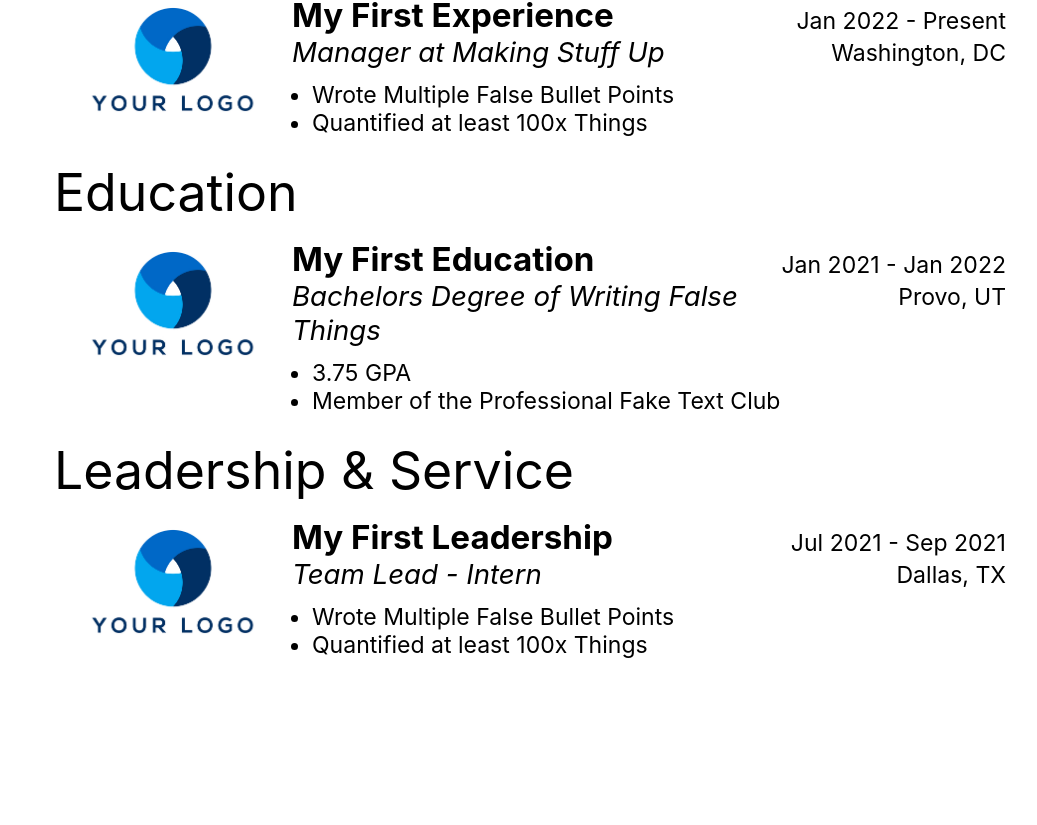
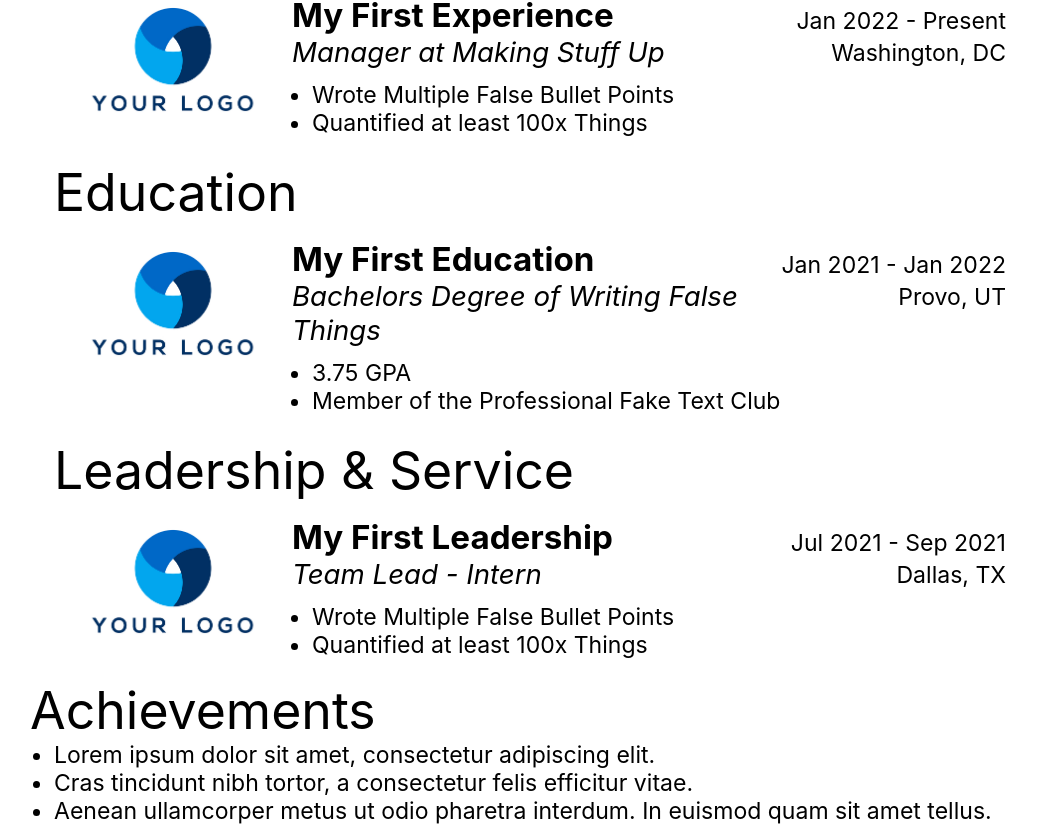
Before and after one commit to kevinpsites/react-resume-class, a React (Create React App) app: page / in a window 1280 px wide. Shown: the part 591-1416 px from the top of the page, without its empty margins (110-1147 px from the left). Before the commit the page ends 1270 px from the top, so only its background shows below. Built offline with nearby package versions, Linux system fonts and the light colour scheme.

Commit message:
Add Achievement Section

```diff
--- a/src/App.css
+++ b/src/App.css
@@ -192,6 +192,16 @@ img {
   font-size: var(--h4);
 }
 
+.achievement-section-container {
+  max-width: var(--max-page-width);
+  margin: 0px auto;
+}
+
+.achievement-section-container ul {
+  margin-left: 24px;
+  font-size: var(--h4);
+}
+
 @media screen and (min-width: 750px) {
   :root {
     --type-scale: 1.1;
--- a/src/App.tsx
+++ b/src/App.tsx
@@ -3,6 +3,7 @@ import "./App.css";
 import { AppContext } from "./appContext";
 import LoadingScreen from "./components/basicComponents/loadingScreen";
 import AboutSection from "./components/sectionComponents/aboutSection";
+import AchievementSection from "./components/sectionComponents/achievementSection";
 import ExperienceSection from "./components/sectionComponents/experience/experienceSection";
 import { useRetrieveResume } from "./hooks/useRetrieveResume";
 
@@ -28,6 +29,8 @@ const App = () => {
               {resume.leadershipService.length > 0 && (
                 <ExperienceSection title="leadership & Service" />
               )}
+
+              {resume.achievements.length > 0 && <AchievementSection />}
             </>
           )}
         </main>
--- a/src/appContext.ts
+++ b/src/appContext.ts
@@ -18,6 +18,7 @@ export const AppContext = createContext<MainAppContext>({
     education: [],
     experience: [],
     leadershipService: [],
+    achievements: [],
   },
 });
 export const useAppContext = () => useContext(AppContext);
--- /dev/null
+++ b/src/components/sectionComponents/achievementSection.tsx
@@ -0,0 +1,18 @@
+import React from "react";
+import { useAppContext } from "../../appContext";
+import ExperienceBullets from "./experience/components/experienceBullets";
+
+const AchievementSection = () => {
+  const { resume } = useAppContext();
+
+  return (
+    <article className={`achievement-section-container`}>
+      <h1>Achievements</h1>
+      <section>
+        <ExperienceBullets bullets={resume?.achievements ?? []} />
+      </section>
+    </article>
+  );
+};
+
+export default AchievementSection;
--- a/src/types/globalTypes.ts
+++ b/src/types/globalTypes.ts
@@ -3,6 +3,7 @@ export interface ResumeObject {
   education: ExperienceObject[];
   experience: ExperienceObject[];
   leadershipService: ExperienceObject[];
+  achievements: string[];
 }
 
 export type sectionKeys = "education" | "experience" | "leadership & Service";
```
